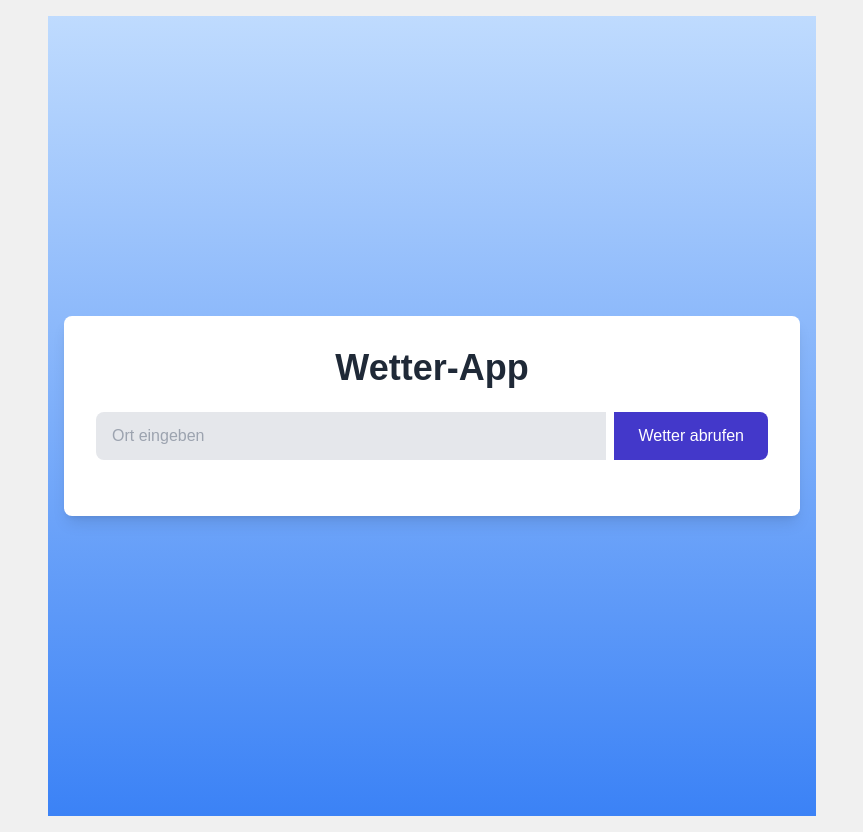
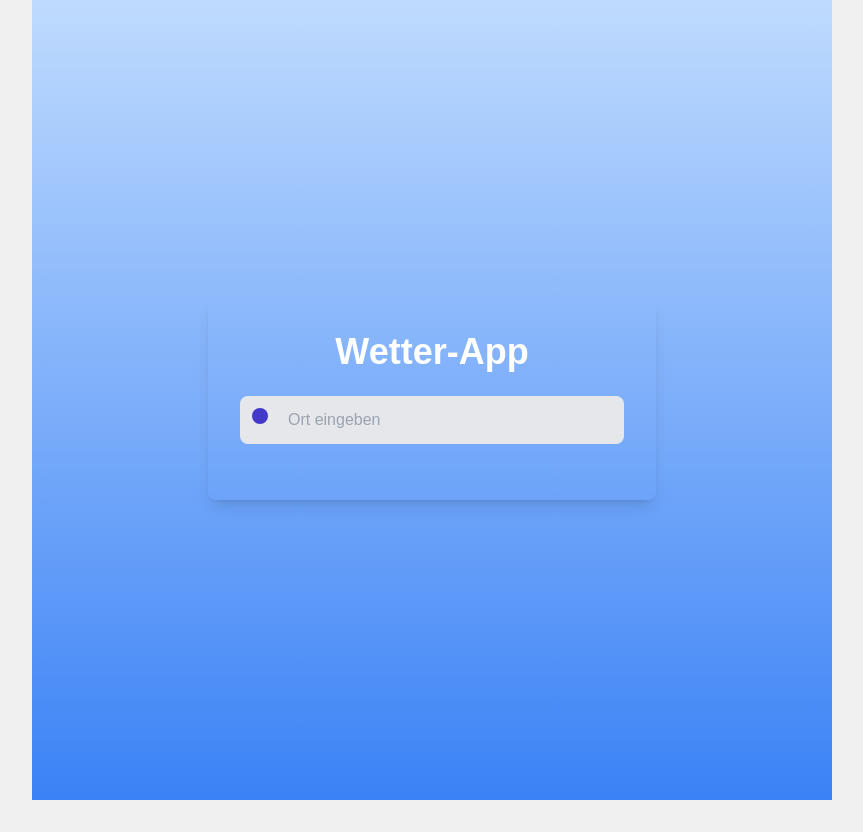
Before and after one commit to dennisbuchwald/nextjs-wheaterapp, a Next.js app: page / in a window 1280 px wide. Shown: the whole page, without its empty margins (208-1071 px from the left). After the commit the page ends 800 px from the top, so only its background shows below. Built offline with nearby package versions, Linux system fonts and the light colour scheme.

Commit message:
change style

```diff
--- a/src/components/HourlyForecast.js
+++ b/src/components/HourlyForecast.js
@@ -9,7 +9,7 @@ function HourlyForecast({ hourlyData }) {
 
   return (
     <div className="bg-white text-black p-6 rounded-lg mt-6">
-      <h2 className="text-2xl font-bold mb-2">Stündliche Vorhersage</h2>
+      <h2 className="text-xl font-bold mb-4">3 Stunden Vorhersage</h2>
       <div className="flex overflow-x-scroll">
         {hourlyData.list.slice(0, 8).map((hour, index) => (
           <div
@@ -29,5 +29,4 @@ function HourlyForecast({ hourlyData }) {
     </div>
   );
 }
-
 export default HourlyForecast;
--- a/src/components/Weather.js
+++ b/src/components/Weather.js
@@ -55,35 +55,28 @@ export default function Weather() {
     }
   }
 
-  console.log;
-  // ...
   return (
-    <main className="bg-gradient-to-b from-blue-200 to-blue-500 text-white min-h-screen flex items-center">
-      <div className="container mx-auto bg-white text-black p-8 rounded-lg shadow-lg">
-        {weatherData && (
-          <img
-            src={`/icons/${getWeatherIcon(weatherData.weather[0].id)}`}
-            alt={weatherData.weather[0].description}
-            className="w-64 h-64 mx-auto mb-4"
-          />
-        )}
-        <h1 className="text-4xl font-semibold mb-6 text-center text-gray-800">
+    <main className="min-h-screen bg-gradient-to-b from-blue-200 to-blue-500 text-white flex items-center">
+      <div className="container mx-auto p-8 rounded-lg shadow-lg max-w-md">
+        <h1 className="text-4xl font-semibold mb-6 text-center text-white">
           Wetter-App
         </h1>
-        <form onSubmit={handleSubmit} className="flex mb-6 justify-center">
+        <form onSubmit={handleSubmit} className="mb-6">
+          <div className="relative">
             <input
               type="text"
               value={location}
               onChange={(e) => setLocation(e.target.value)}
               placeholder="Ort eingeben"
-            className="flex-grow py-3 px-4 mr-2 rounded-l-lg focus:outline-none focus:ring-2 focus:ring-offset-2 focus:ring-indigo-500 bg-gray-200 text-gray-800"
+              className="w-full py-3 px-4 pl-12 rounded-lg focus:outline-none focus:ring-2 focus:ring-offset-2 focus:ring-indigo-500 bg-gray-200 text-gray-800"
             />
             <button
               type="submit"
-            className="bg-indigo-700 hover:bg-indigo-600 py-3 px-6 rounded-r-lg focus:outline-none focus:ring-2 focus:ring-offset-2 focus:ring-indigo-500 transition-all duration-150 text-white"
+              className="absolute left-0 top-0 mt-3 ml-3 bg-indigo-700 hover:bg-indigo-600 py-2 px-2 rounded-full focus:outline-none focus:ring-2 focus:ring-offset-2 focus:ring-indigo-500 transition-all duration-150 text-white"
             >
-            Wetter abrufen
+              <i className="fas fa-search"></i>
             </button>
+          </div>
         </form>
         {isLoading ? (
           <div className="flex justify-center">
@@ -96,24 +89,33 @@ export default function Weather() {
             />{" "}
           </div>
         ) : weatherData ? (
-          <section className="grid grid-cols-1 md:grid-cols-2 gap-6">
-            <div className="rounded-lg overflow-hidden bg-white bg-opacity-75 p-4">
-              <h2 className="text-2xl font-bold mb-2 text-gray-800">
+          <section className="bg-white text-black p-6 rounded-lg mt-6">
+            <div className="flex items-center justify-between mb-4">
+              <div>
+                <h2 className="text-2xl font-bold text-gray-800">
                   {weatherData.name}
                 </h2>
-              <p className="text-3xl font-bold">
+                <p className="text-sm text-gray-600">
+                  {weatherData.weather[0].description}
+                </p>
+              </div>
+              <img
+                src={`/icons/${getWeatherIcon(weatherData.weather[0].id)}`}
+                alt={weatherData.weather[0].description}
+                className="w-16 h-16"
+              />
+            </div>
+            <p className="text-4xl font-bold mb-4">
               {weatherData.main.temp.toFixed(1)}°C
             </p>
-              <p className="text-l">{weatherData.weather[0].description}</p>
-              <div className="flex items-center mt-6">
-                <div className="mr-4">
+            <div className="grid grid-cols-1 md:grid-cols-2 gap-4">
+              <div>
                 <p className="font-semibold">Luftfeuchtigkeit</p>
                 <p>{weatherData.main.humidity}%</p>
               </div>
               <div>
                 <p className="font-semibold">Windgeschwindigkeit</p>
                 <p>{weatherData.wind.speed} m/s</p>
-                </div>
               </div>
             </div>
           </section>
--- a/styles/globals.css
+++ b/styles/globals.css
@@ -24,5 +24,5 @@ body {
 main {
   max-width: 800px;
   margin: 0 auto;
-  padding: 1rem;
+  padding: 0rem;
 }
```
Lines whose indentation alone changed are shown as unchanged.
